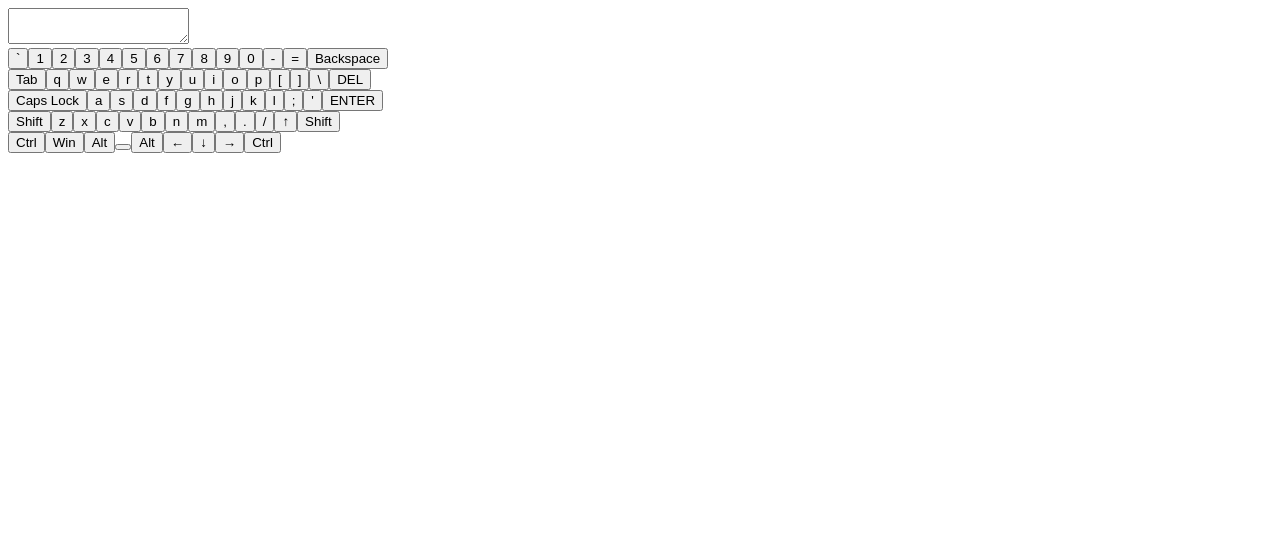
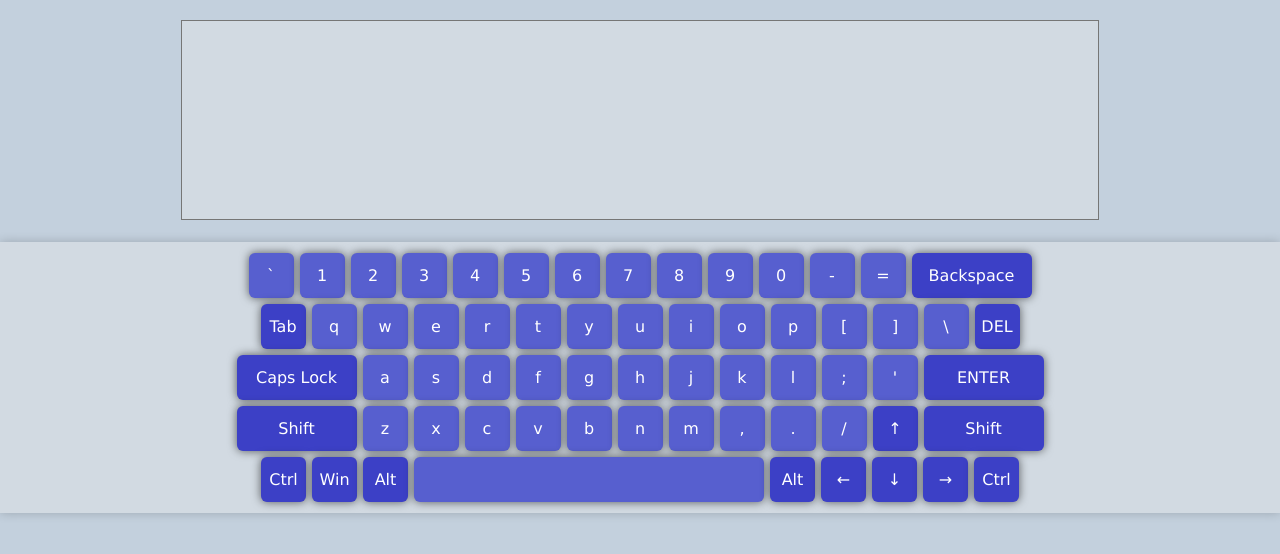
Before and after one commit to zheromskyV/virtual-keyboard, a website with bundled scripts: page index.html in a window 1280 px wide. Built offline with nearby package versions, Linux system fonts and the light colour scheme.

Commit message:
feat: add styles

```diff
--- a/index.html
+++ b/index.html
@@ -3,6 +3,7 @@
 <head>
 	<meta charset="UTF-8">
 	<meta name="viewport" content="width=device-width, initial-scale=1.0">
+	<link rel="stylesheet" href="style.css">
 	<title>Virtual Keyboard</title>
 </head>
 <body>
--- /dev/null
+++ b/style.css
@@ -0,0 +1,88 @@
+* {
+	box-sizing: border-box;
+	margin: 0;
+	padding: 0;
+	font-family: Verdana, sans-serif;
+}
+
+html {
+	font-size: 10px;
+}
+
+body {
+	background: #c3d0dd;
+}
+
+.wrapper {
+	width: 100%;
+	max-width: 1020px;
+	margin: 20px auto;
+}
+
+.text {
+	margin: 0 5%;
+	background: #d2dae2;
+	height: 25vh;
+	width: 90%;
+	resize: none;
+	outline: none;
+	padding: 10px;
+	color: black;
+	font-size: 1.4rem;
+}
+
+.keyboard {
+	background: #d2dae2;
+	box-shadow: 0 0 10px rgba(0, 0, 0, 0.2);
+	user-select: none;
+}
+
+.keyboard__keys {
+	padding: 8px 0;
+	height: fit-content;
+}
+
+.keyboard__row {
+	display: flex;
+	justify-content: center;
+}
+
+.keyboard__key {
+	height: 45px;
+	width: 5%;
+	max-width: 45px;
+	border-radius: 6px;
+	margin: 3px;
+	background: #575fcf;
+	box-shadow: 0 0 10px rgba(0, 0, 0, 0.6);
+	font-size: 1.6rem;
+	color: white;
+	cursor: pointer;
+	border: none;
+	outline: none;
+	word-wrap: break-word;
+	overflow: hidden;
+	-webkit-tap-highlight-color: transparent;
+	transition: all 0.1s;
+}
+
+.keyboard__key:active {
+	background: #242679;
+	color: #a1a2cf;
+	box-shadow: none;
+	transition: all 0.1s;
+}
+
+.keyboard__key--space {
+	width: 40%;
+	max-width: 350px;
+}
+
+.keyboard__key--wide {
+	width: 13.3%;
+	max-width: 120px;
+}
+
+.keyboard__key--extra {
+	background: #3c40c6;
+}
```
